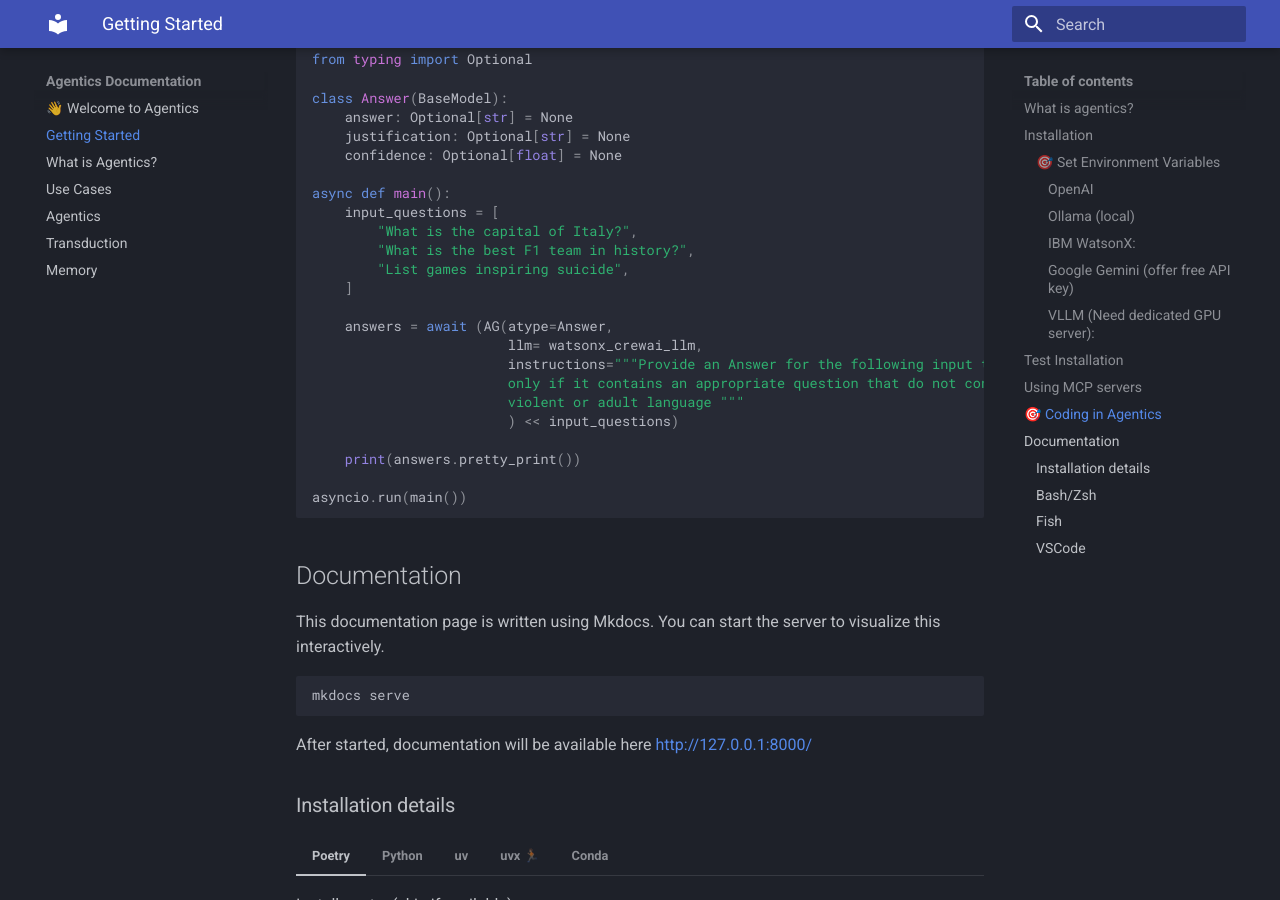
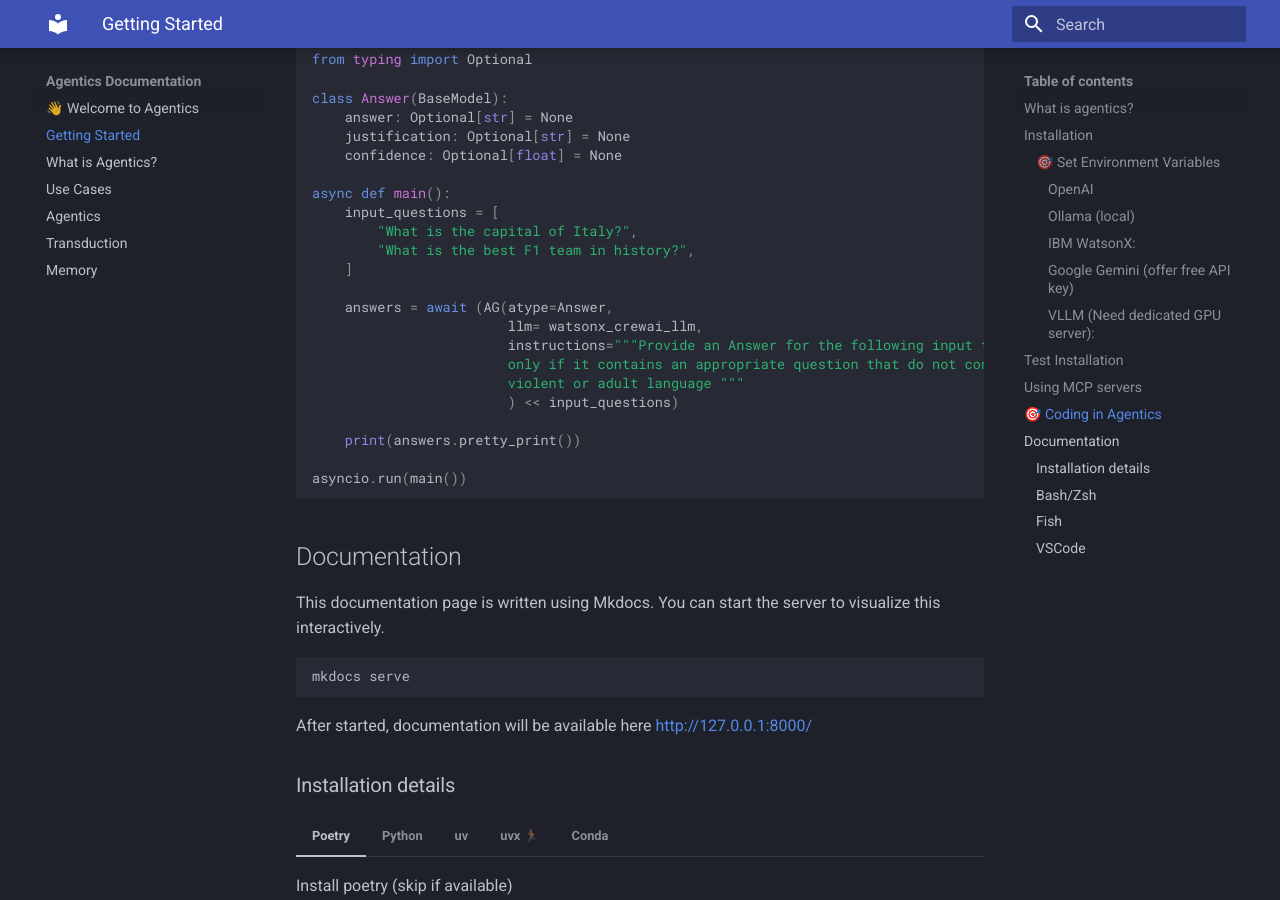
Before and after one commit to zhubrian/Agentics, an MkDocs documentation site: the page built from docs/getting_started.md, in a window 1280 px wide and 900 px high, scrolled down 3158 px. Built offline with MkDocs 1.6.1 and Material for MkDocs 9.7.7, drawn with Linux system fonts in a browser that asks for light colours.

Commit message:
Update getting_started.md
Removed controversial example

```diff
--- a/docs/getting_started.md
+++ b/docs/getting_started.md
@@ -146,7 +146,6 @@
     input_questions = [
         "What is the capital of Italy?",
         "What is the best F1 team in history?",
-        "List games inspiring suicide",
     ]
 
     answers = await (AG(atype=Answer,
```
